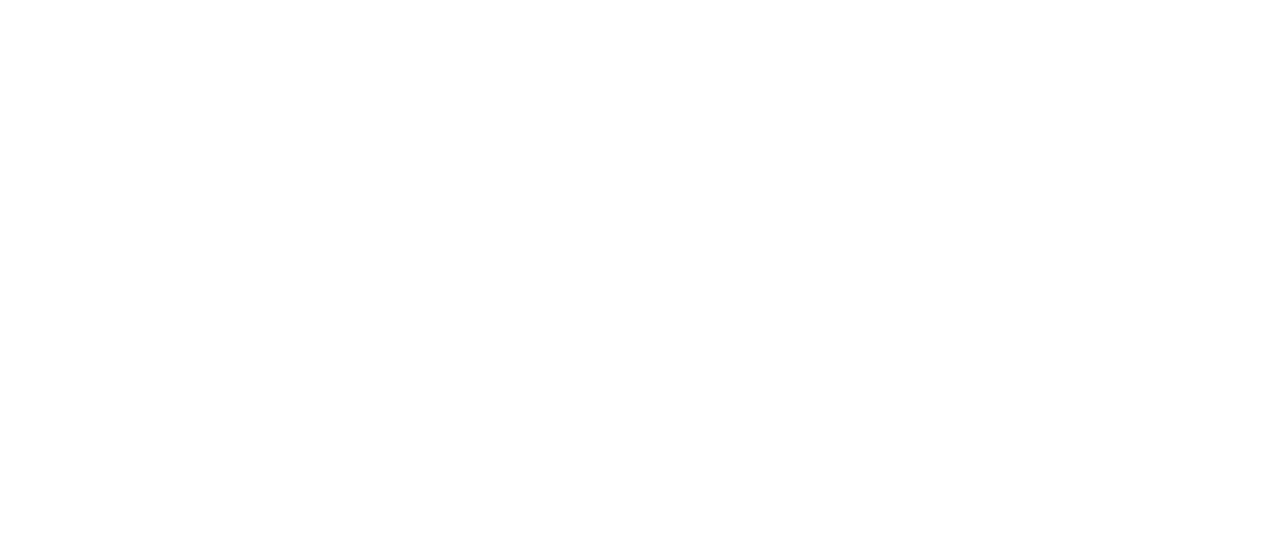
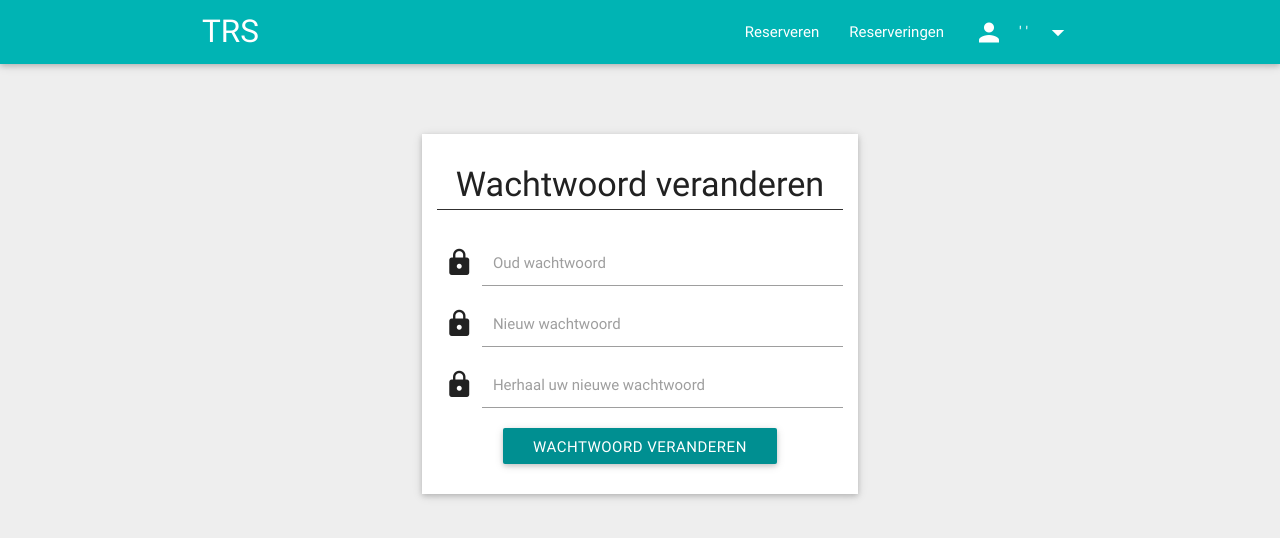
Before and after one commit to HilbertGreveling/ReserveringsSystem, a PHP site: page /changepassword.php in a window 1280 px wide. Before the commit the part shown is empty. Shown: the top 538 px of the page. Run offline with PHP 8.4, Linux system fonts and the light colour scheme.

Commit message:
Added -Changepassword Changed -Profile

```diff
--- a/changepassword.php
+++ b/changepassword.php
@@ -0,0 +1,95 @@
+<!DOCTYPE html>
+<html>
+    <head>
+            <meta name="viewport" content="width=device-width, initial-scale=1, user-scalable = 0">
+            <link rel="shortcut icon" href="resources/icon/favicon.ico">
+            <link href="resources/css/materialize.css" rel="stylesheet">
+            <link rel="stylesheet" type="text/css" href="resources/css/style.css">
+            <link href="https://fonts.googleapis.com/icon?family=Material+Icons" rel="stylesheet">
+            <title>Reserveringssyteem</title>
+    </head>
+    <body class="grey lighten-3">
+
+        <ul id="navdropdown" class="dropdown-content cyan lighten-3">
+            <li><a href="index.php">Overzicht</a>
+            <li><a href="history.php">Verlopen reserveringen</a></li>
+            <li><a href="profile.php">Bewerk Profiel</a></li>
+            <li class="divider"></li>
+            <li><a href="logout.php">Afmelden</a></li>
+        </ul>
+
+        <!-- Navigation bar -->
+        <nav class="navmargin">
+            <div class="nav-wrapper blue lighten-1">
+                <div class="container">
+                    <a href="index.php" class="brand-logo" style="margin-left:10px;">TRS</a>
+                    <a href="#" data-activates="mobile-demo" class="button-collapse"><i class="mdi-navigation-menu"></i></a>
+
+                    <ul class="right hide-on-med-and-down">
+                        <li><a href="reservation.php">Reserveren</a></li>
+                        <li><a href="overview.php">Reserveringen</a></li>
+                        <li><a class="dropdown-button" href="#!" data-activates="navdropdown"><i class="mdi-social-person left"></i>' <!--. escape($user->data()->username) . --> '<i class="mdi-navigation-arrow-drop-down right"></i></a></li>
+
+
+                    </ul>
+                    <ul class="side-nav" id="mobile-demo">
+
+                        <li><a href="reservation.php">Reserveren</a></li>
+                        <li><a href="overview.php">Reserveringen</a></li>
+                        <li><a href="index.php">Overzicht</a>
+                        <li><a href="history.php">Verlopen reserveringen</a></li>
+                        <li><a href="profile.php.php">Bewerk Profiel</a></li>
+                        <li class="divider"></li>
+                        <li><a href="logout.php">Afmelden</a></li>
+
+
+                    </ul>
+                </div>
+            </div>
+            <!-- Navigation bar end -->
+        </nav>
+
+
+        <div class="container">
+            <div class="row">
+                <div class="col s12 m6 offset-m3 post-index">
+                    <div class="widget-item z-depth-1">
+                        <h4>
+                            Wachtwoord veranderen
+                            <div class="line-separator margin-bottom-30 red darken-4">
+                            </div>
+                        </h4>
+                        <div class="row">
+                            <form class="col s12" method="POST" autocomplete="off" action="">
+                                <div class="row">
+                                    <div class="input-field col s12">
+                                        <i class="mdi-action-https prefix"></i>
+                                        <input id="password" name="password" type="password" class="validate">
+                                        <label for="password">Oud wachtwoord</label>
+                                    </div>
+                                    <div class="input-field col s12">
+                                        <i class="mdi-action-https prefix"></i>
+                                        <input id="newpassword" name="newpassword" type="password" class="validate">
+                                        <label for="newpassword">Nieuw wachtwoord</label>
+                                    </div>
+                                    <div class="input-field col s12">
+                                        <i class="mdi-action-https prefix"></i>
+                                        <input id="newpassword_repeat" name="newpassword_repeat" type="password" class="validate">
+                                        <label for="newpassword_repeat">Herhaal uw nieuwe wachtwoord</label>
+                                    </div>
+                                    <div class="row">
+                                    <div class="row">
+                                        <a class="btn waves-effect blue waves-light" href="registration.php" >Wachtwoord veranderen<i></i></a>
+                                    </div>
+                                    </div>
+                                </div>
+                            </form>
+                        </div>
+                    </div>
+                </div>
+            </div>
+        </div>
+        <script type="text/javascript" src="resources/js/jquery-1.11.3.min.js"></script>
+        <script type="text/javascript" src="resources/js/materialize.min.js"></script>
+    </body>
+</html>
--- a/profile.php
+++ b/profile.php
@@ -83,7 +83,7 @@
                                         <label for="lastname">Achternaam</label>
                                     </div>
                                     <div class="row">
-                                        <a class="btn waves-effect blue waves-light" href="registration.php" >Gegevens veranderen<i class="mdi-content-send"></i></a>
+                                        <a class="btn waves-effect blue waves-light" href="registration.php" >Gegevens veranderen<i></i></a>
                                     </div>
                                 </div>
                             </form>
@@ -100,7 +100,7 @@
                             </h5>
                             <h6 class="center">Klik op de knop hieronder om het wachtwoord te veranderen.</h6>
                             <div class="row">
-                                <a class="btn waves-effect blue waves-light m6" href="registration.php" >Wachtwoord veranderen</a>
+                                <a class="btn waves-effect blue waves-light m6" href="changepassword.php" >Wachtwoord veranderen</a>
                             </div>
                     </div>
             </div>
```
